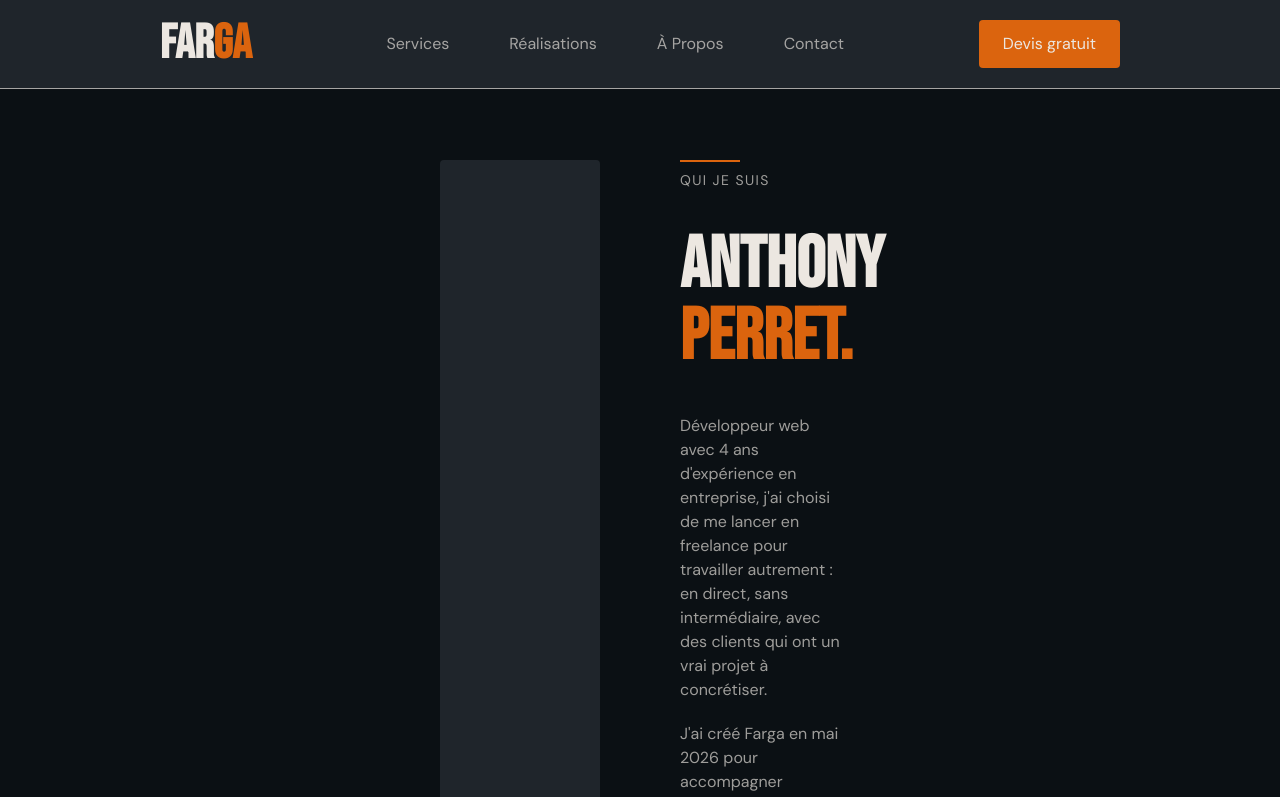
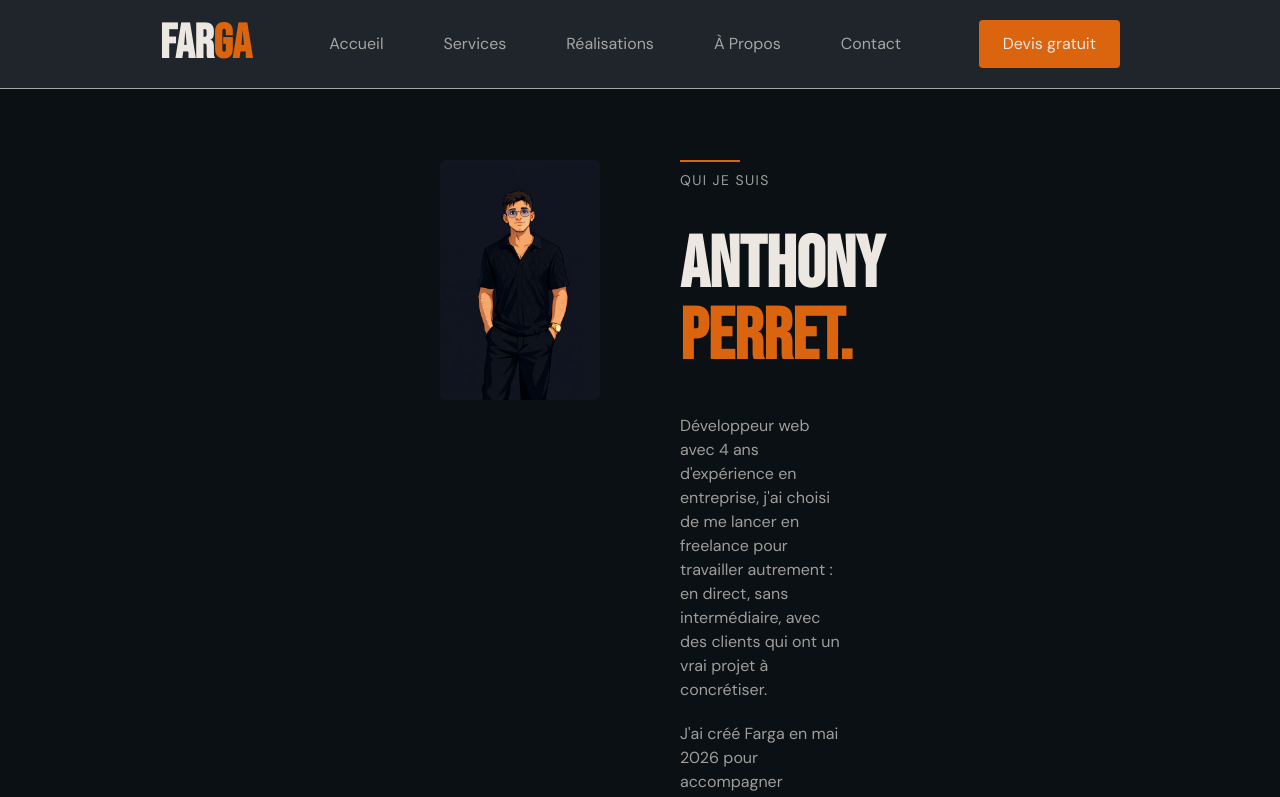
Before and after one commit to anthonyperret/site-vitrine, a Next.js app: page /a-propos in a window 1280 px wide. Shown: the top 797 px of the page. Built offline with nearby package versions, Linux system fonts and the light colour scheme.

Commit message:
feat: add pp in page about

```diff
--- a/src/app/a-propos/page.tsx
+++ b/src/app/a-propos/page.tsx
@@ -1,3 +1,4 @@
+import Image from "next/image";
 import SectionHeader from "@/components/SectionHeader";
 
 export default function PageAPropos() {
@@ -8,8 +9,7 @@ export default function PageAPropos() {
         <div className="px-100 py-40 flex z-10">
 
           <div className="w-[50%] px-10">
-            <div className="bg-acier rounded-sm w-full h-175">
-            </div>
+            <Image src="/photo_de_profil.png" alt="Anthony Perret" width={1024} height={1536} className="w-full h-auto rounded-md" />
           </div>
 
           <div className="w-[50%] px-10 flex flex-col justify-center">
--- a/src/components/Navbar.tsx
+++ b/src/components/Navbar.tsx
@@ -15,6 +15,9 @@ export default function Navbar() {
         </div>
 
         <ul className="flex gap-15 text-md text-ivoire/66 font-dm-sans">
+          <li className="hover:text-cuivre">
+            <Link href="/">Accueil</Link>
+          </li>
           <li className="hover:text-cuivre">
             <Link href="/services">Services</Link>
           </li>
```
Also changed, not shown: public/hero-banner.jpg (deleted), public/photo_de_profil.png (added).
